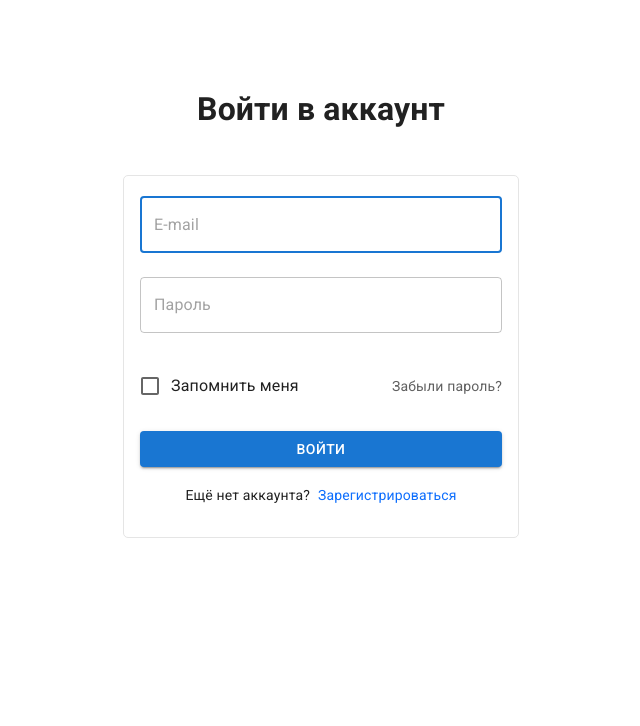
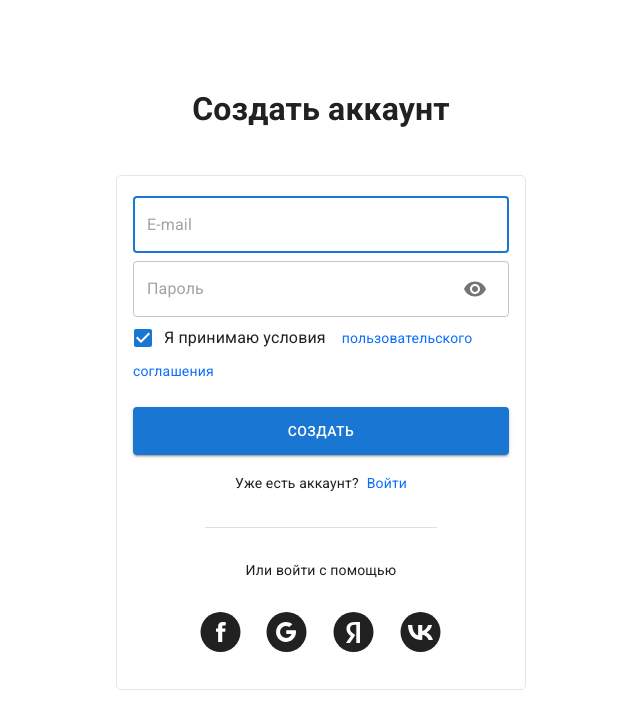
Before and after one commit to XeniaGorbunova/atha.yoga, a React app: page / in a window 1280 px wide. Shown: the top 726 px of the page, without its empty margins (319-959 px from the left). Built offline with nearby package versions, Linux system fonts and the light colour scheme.

Commit message:
SignIn component styles made

```diff
--- a/src/App.jsx
+++ b/src/App.jsx
@@ -1,14 +1,15 @@
 import React from 'react';
 import './styles.scoped.scss';
 import CssBaseline from '@mui/material/CssBaseline';
-import LogInPage from './pages/signIn/index.js';
+import LogInPage from './pages/logIn/index.js';
 import WelcomePage from './pages/welcome/index.js';
+import SignInPage from './pages/signIn/index.js';
 
 export default function MyApp() {
   return (
     <React.Fragment>
       <CssBaseline />
-      <LogInPage />
+      <SignInPage />
     </React.Fragment>
   );
 }
--- a/src/components/SignIn/log_in.js
+++ b/src/components/SignIn/log_in.js
@@ -10,10 +10,38 @@ import Box from '@mui/material/Box';
 import Typography from '@mui/material/Typography';
 import Container from '@mui/material/Container';
 import { createTheme, ThemeProvider } from '@mui/material/styles';
+import InputAdornment from '@mui/material/InputAdornment';
+import Visibility from '@mui/icons-material/Visibility';
+import VisibilityOff from '@mui/icons-material/VisibilityOff';
+import IconButton from '@mui/material/IconButton';
+import OutlinedInput from '@mui/material/OutlinedInput';
 
 const theme = createTheme();
 
 export default function LogIn() {
+  const [values, setValues] = React.useState({
+    amount: '',
+    password: '',
+    weight: '',
+    weightRange: '',
+    showPassword: false,
+  });
+
+  const handleChange = (prop) => (event) => {
+    setValues({ ...values, [prop]: event.target.value });
+  };
+
+  const handleClickShowPassword = () => {
+    setValues({
+      ...values,
+      showPassword: !values.showPassword,
+    });
+  };
+
+  const handleMouseDownPassword = (event) => {
+    event.preventDefault();
+  };
+
   const handleSubmit = (event) => {
     event.preventDefault();
     const data = new FormData(event.currentTarget);
@@ -48,14 +76,27 @@ export default function LogIn() {
               autoComplete="email"
               autoFocus
             />
-            <TextField
+            <OutlinedInput
               margin="normal"
               fullWidth
               name="password"
               placeholder="Пароль"
-              type="password"
               id="password"
               autoComplete="current-password"
+              type={values.showPassword ? 'text' : 'password'}
+              value={values.password}
+              onChange={handleChange('password')}
+              endAdornment={
+                <InputAdornment position="end">
+                  <IconButton
+                    aria-label="toggle password visibility"
+                    onClick={handleClickShowPassword}
+                    onMouseDown={handleMouseDownPassword}
+                  >
+                   {values.showPassword ? <VisibilityOff /> : <Visibility />}
+                  </IconButton>
+                </InputAdornment>
+              }
             />
             <Grid container alignItems="center" marginTop={3} >
               <Grid item xs>
--- a/src/components/SignIn/sign_in.js
+++ b/src/components/SignIn/sign_in.js
@@ -10,11 +10,42 @@ import Box from '@mui/material/Box';
 import Typography from '@mui/material/Typography';
 import Container from '@mui/material/Container';
 import { createTheme, ThemeProvider } from '@mui/material/styles';
-
+import InputAdornment from '@mui/material/InputAdornment';
+import Visibility from '@mui/icons-material/Visibility';
+import VisibilityOff from '@mui/icons-material/VisibilityOff';
+import IconButton from '@mui/material/IconButton';
+import OutlinedInput from '@mui/material/OutlinedInput';
+import facebook from '../../assets/facebook.svg';
+import google from '../../assets/google.svg';
+import yandex from '../../assets/yandex.svg';
+import vk from '../../assets/vk.svg';
 
 const theme = createTheme();
 
 export default function LogIn() {
+  const [values, setValues] = React.useState({
+    amount: '',
+    password: '',
+    weight: '',
+    weightRange: '',
+    showPassword: false,
+  });
+
+  const handleChange = (prop) => (event) => {
+    setValues({ ...values, [prop]: event.target.value });
+  };
+
+  const handleClickShowPassword = () => {
+    setValues({
+      ...values,
+      showPassword: !values.showPassword,
+    });
+  };
+
+  const handleMouseDownPassword = (event) => {
+    event.preventDefault();
+  };
+
   const handleSubmit = (event) => {
     event.preventDefault();
     const data = new FormData(event.currentTarget);
@@ -36,10 +67,10 @@ export default function LogIn() {
             alignItems: 'center',
           }}
         >
-          <Typography component="h1" variant="h2" class="header">
+          <Typography component="h1" variant="h2" class="header" className="header" gutterBottom>
             Создать аккаунт
           </Typography>
-          <Box component="form" onSubmit={handleSubmit} noValidate sx={{ mt: 1 }} class="form_container">
+          <Box component="form" onSubmit={handleSubmit} noValidate sx={{ mt: 1 }} class="form__container">
             <TextField
               margin="normal"
               fullWidth
@@ -49,14 +80,27 @@ export default function LogIn() {
               autoComplete="email"
               autoFocus
             />
-            <TextField
+            <OutlinedInput
               margin="normal"
               fullWidth
               name="password"
               placeholder="Пароль"
-              type="password"
               id="password"
               autoComplete="current-password"
+              type={values.showPassword ? 'text' : 'password'}
+              value={values.password}
+              onChange={handleChange('password')}
+              endAdornment={
+                <InputAdornment position="end">
+                  <IconButton
+                    aria-label="toggle password visibility"
+                    onClick={handleClickShowPassword}
+                    onMouseDown={handleMouseDownPassword}
+                  >
+                   {values.showPassword ? <VisibilityOff /> : <Visibility />}
+                  </IconButton>
+                </InputAdornment>
+              }
             />
             <Grid container alignItems="center">
               <Grid item>
@@ -66,17 +110,18 @@ export default function LogIn() {
                 />
               </Grid>
               <Grid item>
-                <Link href="#" variant="body2" class="link">
-                  пользовательского
+                <Link href="#" variant="body2" class="welcome__link">
+                  {'пользовательского'}
                 </Link>
               </Grid>
               <Grid item>
-                <Link href="#" variant="body2" class="link">
-                  соглашения
+                <Link href="#" variant="body2" class="welcome__link">
+                  {'соглашения'}
                 </Link>
               </Grid>
             </Grid>
             <Button
+              className="sign_in__button"
               type="submit"
               fullWidth
               variant="contained"
@@ -91,17 +136,27 @@ export default function LogIn() {
                 </Typography>
               </Grid>
               <Grid item>
-                <Link href="#" variant="body2" class="link">
+                <Link href="#" variant="body2" class="welcome__link">
                   Войти
                 </Link>
               </Grid>
             </Grid>
-            <Typography variant="body2">
-              Или войти с помощью
+            <div class="line"></div>
+            <Typography variant="body2" textAlign="center">
+               Или войти с помощью
             </Typography>
-            <Grid container>
-              <Grid item>
-
+            <Grid container spacing={3} justifyContent="center" alignItems="center" marginTop={1}>
+              <Grid item xs={2}>
+                <img src={facebook} alt="icon" />
+              </Grid>
+              <Grid item xs={2}>
+                <img src={google} alt="icon" />
+              </Grid>
+              <Grid item xs={2}>
+                <img src={yandex} alt="icon" />
+              </Grid>
+              <Grid item xs={2}>
+                <img src={vk} alt="icon" />
               </Grid>
             </Grid>
           </Box>
--- /dev/null
+++ b/src/pages/logIn/index.js
@@ -0,0 +1,6 @@
+import React from 'react';
+import LogIn from '../../components/SignIn/log_in.js';
+
+const LogInPage = () => <LogIn />;
+
+export default LogInPage;
--- a/src/pages/signIn/index.js
+++ b/src/pages/signIn/index.js
@@ -1,6 +1,6 @@
 import React from 'react';
-import LogIn from '../../components/SignIn/log_in.js';
+import SignIn from '../../components/SignIn/sign_in.js';
 
-const LogInPage = () => <LogIn />;
+const SignInPage = () => <SignIn />;
 
-export default LogInPage;
+export default SignInPage;
--- a/src/styles.scoped.scss
+++ b/src/styles.scoped.scss
@@ -22,6 +22,7 @@
   color: #0D6EFD;
   text-decoration: none;
   font-size: 14px;
+  white-space: pre;
 }
 
 .form__container {
@@ -48,3 +49,15 @@
   font-size: 14px;
   color: #212121;
 }
+
+.line {
+  margin: 32px 72px;
+  height: 0;
+  width: 232px;
+  border-bottom: 1px solid #E0E0E0;
+}
+
+.sign_in__button {
+  background-color: #0D6EFD;
+  height: 48px;
+}
```
